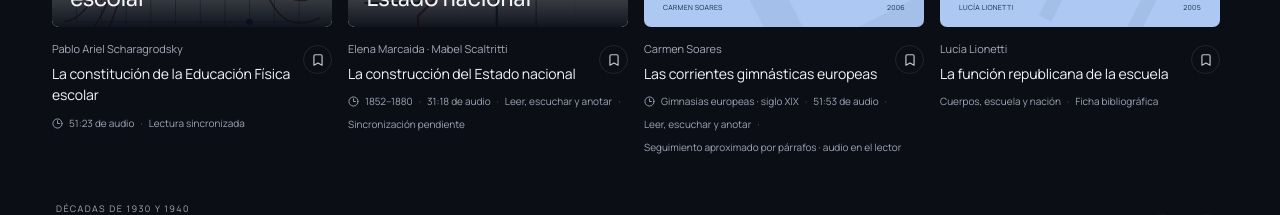
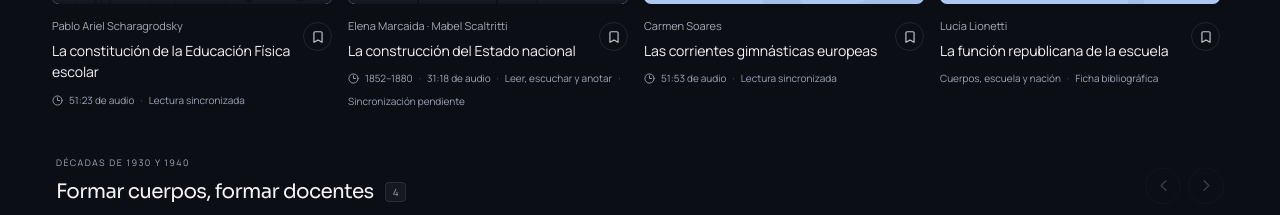
Before and after one commit to manign1984/audiolibros-historia-educacion-fisica, a React (Vite) app in the folder portable-site/: page / in a window 1280 px wide. Shown: the part 2086-2301 px from the top of the page. Built offline with nearby package versions, Linux system fonts and the light colour scheme; grey boxes are pictures that could not be loaded.

Commit message:
fix(soares): mostrar Leer + escuchar en catálogo (plannedWorks.js)

```diff
--- a/portable-site/src/biblioteca/plannedWorks.js
+++ b/portable-site/src/biblioteca/plannedWorks.js
@@ -39,15 +39,15 @@ const records = [
   ['vassiliades-politicas-docentes', 'Alejandro Vassiliades', 'Enseñanza y políticas docentes', 'Impugnaciones de la enseñanza y desplazamientos de la pedagogía: políticas docentes y discursos estandarizados en Argentina durante la presidencia de Mauricio Macri (2015–2019)', 'presente', '2020', 'Vassiliades, A. (2020). Impugnaciones de la enseñanza y desplazamientos de la pedagogía: políticas docentes y discursos estandarizados en Argentina durante la presidencia de Mauricio Macri (2015–2019). Espacios en Blanco. Revista de Educación, 30(2), 247–262.', 'programa'],
 ];
 
-// Obras con lectura y audio habilitados, pero sin alineación certificada.
-// Mantener un estado propio para no confundirlas con fichas futuras.
-const readingsInReview = {
+// Obras con lectura y audio habilitados; la disponibilidad del lector
+// se distingue del grado de sincronización de cada obra.
+const readablePlannedWorks = {
   'soares-corrientes-gimnasticas': {
-    status: 'review',
+    status: 'available',
     duration: 3113.377959,
     historicalPeriod: 'Gimnasias europeas · siglo XIX',
     stateKey: 'soares-corrientes-gimnasticas-paragraph-state-v1',
-    reviewSummary: 'Seguimiento aproximado por párrafos · audio en el lector',
+    readingDetail: 'Seguimiento aproximado por párrafos',
   },
   'marcaida-scaltritti-estado-nacional': {
     status: 'review',
@@ -65,5 +65,5 @@ export const plannedWorks = records.map(([id, author, shortTitle, title, collect
   sortAuthor: author.split(' · ')[0].split(' ').slice(-1).join(''),
   path: `textos/${id}/`,
   posterVariant: index % 3,
-  ...(readingsInReview[id] || {}),
+  ...(readablePlannedWorks[id] || {}),
 }));
```
